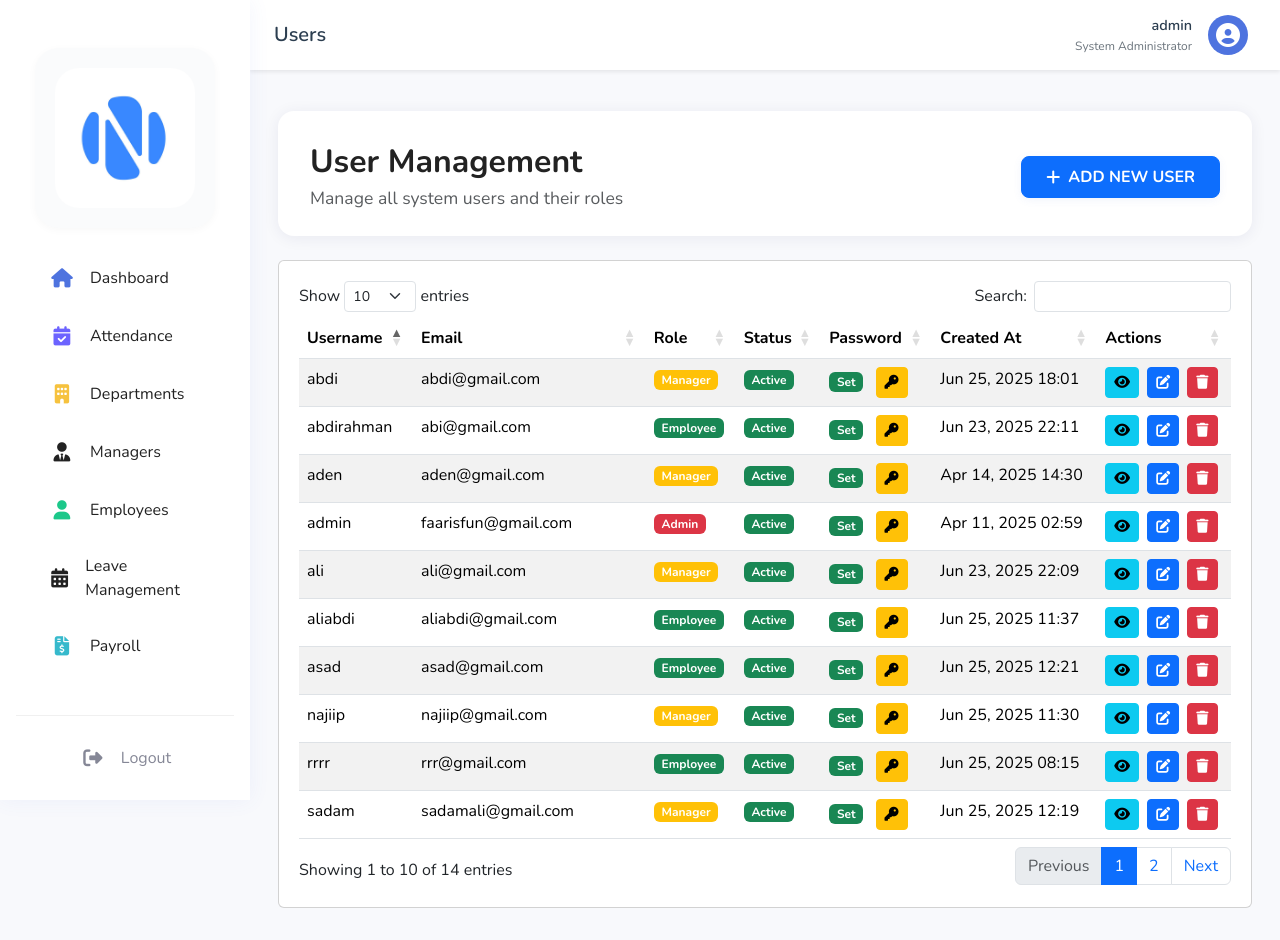
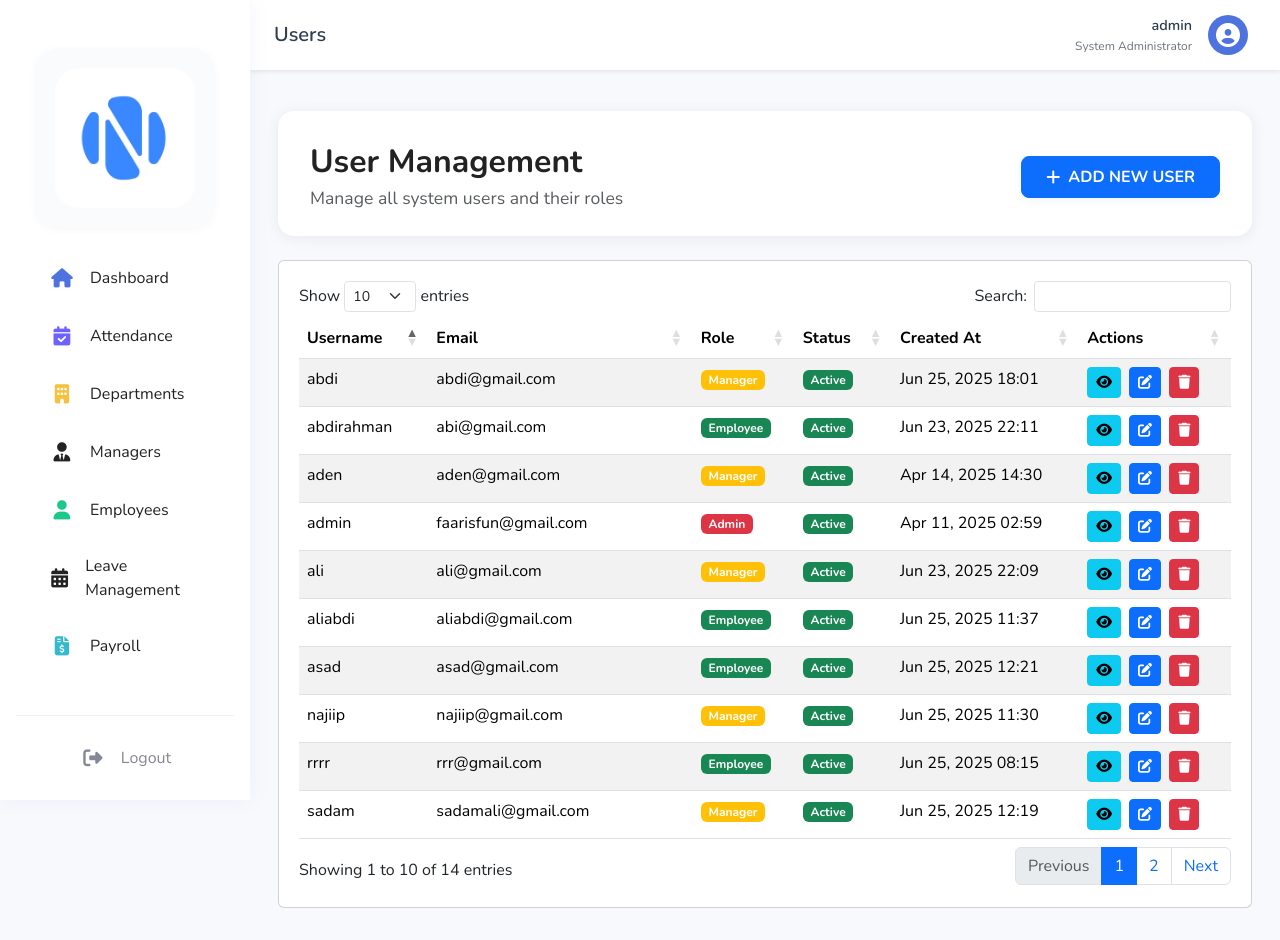
Before and after one commit to Abdikhadar31/Naalo, a PHP site: page /dashboard/admin/users.php in a window 1280 px wide. Run offline with PHP 8.4, Linux system fonts and the light colour scheme; a user stored in the database is signed in; data comes from the database, SQL or seed files in the repository; some libraries are stand-ins or nearby versions.

Commit message:
Shaqo wacan

```diff
--- a/dashboard/admin/users.php
+++ b/dashboard/admin/users.php
@@ -222,7 +222,6 @@ function generateRandomPassword($length = 8) {
                                 <th>Email</th>
                                 <th>Role</th>
                                 <th>Status</th>
-                                <th>Password</th>
                                 <th>Created At</th>
                                 <th>Actions</th>
                             </tr>
@@ -241,12 +240,6 @@ function generateRandomPassword($length = 8) {
                                     <span class="badge bg-<?php echo $user['status'] === 'active' ? 'success' : 'danger'; ?>">
                                         <?php echo ucfirst($user['status']); ?>
                                     </span>
-                                </td>
-                                <td>
-                                    <span class="badge bg-success">Set</span>
-                                    <button class="btn btn-sm btn-warning ms-2" onclick="resetPassword(<?php echo $user['user_id']; ?>, '<?php echo htmlspecialchars($user['username']); ?>')" title="Reset Password">
-                                        <i class="fas fa-key"></i>
-                                    </button>
                                 </td>
                                 <td><?php echo date('M d, Y H:i', strtotime($user['created_at'])); ?></td>
                                 <td>
@@ -455,13 +448,7 @@ function generateRandomPassword($length = 8) {
                         <div class="col-md-6">
                             <p><strong>Status:</strong> <span id="view_status"></span></p>
                             <p><strong>Created At:</strong> <span id="view_created_at"></span></p>
-                            <p><strong>Password:</strong> <span id="view_password_status"></span></p>
                         </div>
-                    </div>
-                    <div class="mt-3">
-                        <button class="btn btn-warning" onclick="resetPasswordFromView()">
-                            <i class="fas fa-key me-2"></i>Reset Password
-                        </button>
                     </div>
                 </div>
                 <div class="modal-footer">
@@ -526,7 +513,6 @@ function generateRandomPassword($length = 8) {
             document.getElementById('view_role').innerHTML = '<span class="badge bg-' + getRoleBadgeClass(user.role) + '">' + user.role.charAt(0).toUpperCase() + user.role.slice(1) + '</span>';
             document.getElementById('view_status').innerHTML = '<span class="badge bg-' + (user.status === 'active' ? 'success' : 'danger') + '">' + user.status.charAt(0).toUpperCase() + user.status.slice(1) + '</span>';
             document.getElementById('view_created_at').textContent = new Date(user.created_at).toLocaleString();
-            document.getElementById('view_password_status').innerHTML = '<span class="badge bg-success">Set</span>';
 
             // Store user data for reset password from view
             window.currentViewUser = user;
--- a/dashboard/manager/attendance.php
+++ b/dashboard/manager/attendance.php
@@ -978,8 +978,8 @@ $holidays = [
     <div class="main-content" style="margin-left:260px; padding-top:70px; min-height:100vh; background:#f8f9fc;">
         <!-- Page Header -->
         <div class="dashboard-header" style="margin-top: 32px; background: white; padding: 1.5rem; border-radius: 0.75rem; box-shadow: 0 0.15rem 1.75rem 0 rgba(58, 59, 69, 0.15);">
-            <div class="d-flex justify-content-between align-items-center">
-                <h1 class="h3 mb-0 text-black">Attendance Management</h1>
+                <div class="d-flex justify-content-between align-items-center">
+                    <h1 class="h3 mb-0 text-black">Attendance Management</h1>
             </div>
         </div>
 
--- a/dashboard/manager/payroll.php
+++ b/dashboard/manager/payroll.php
@@ -575,7 +575,7 @@ if ($_SERVER['REQUEST_METHOD'] === 'POST') {
                                     </div>
                                 </div>
                             </div>
-                            <div class="text-center pb-4">
+                            <div class="text-center">
                                 <button class="btn btn-primary" onclick="window.print()">
                                     <i class="fas fa-print"></i> Print Payslip
                                 </button>
```
